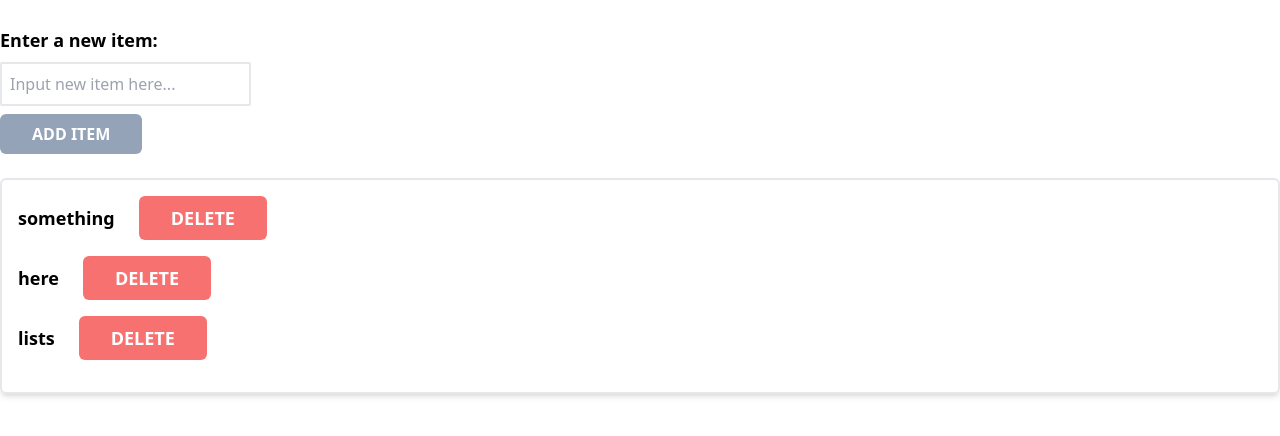
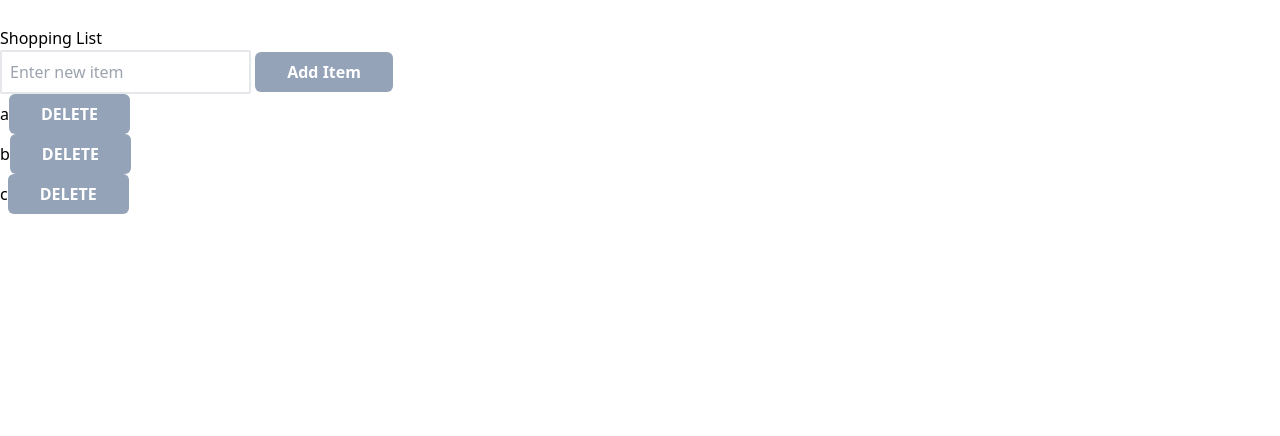
Before and after one commit to codingjogo/git_test, a plain HTML site: page top-foundation/javascript-exercises/DOM-manipulation/02_active_learning_a_dynamic_shopping_list/index.html in a window 1280 px wide. Shown: the part 78-514 px from the top of the page. Drawn offline with nearby package versions, Linux system fonts and the light colour scheme.

Commit message:
done challenge DOM-manipulation-active_learning_a_dynamic_shopping_list
I learned how to render list and have delete button and add item in a array and update UI

```diff
--- a/top-foundation/javascript-exercises/DOM-manipulation/02_active_learning_a_dynamic_shopping_list/index.html
+++ b/top-foundation/javascript-exercises/DOM-manipulation/02_active_learning_a_dynamic_shopping_list/index.html
@@ -27,19 +27,14 @@
     </header>
 
     <main class="w-[1280px] m-auto">
-        <!-- new item component -->
-        <div class="flex flex-col items-start gap-2">
-            <label for="new-item">Enter a new item:</label>
-            <input type="text" name="new-item" id="input_newItem" placeholder="Input new item here...">
-            <button id="btn_addItem">ADD ITEM</button>
-        </div>
+      <h1>Shopping List</h1>
 
-        <!-- list of items component -->
-        <div class="my-6 p-4 border-2 rounded-md shadow-md">
-            <ul id="list_item_component">
+      <input type="text" id="newItemInput" placeholder="Enter new item">
+      <button onclick="addItem()">Add Item</button>
 
-            </ul>
-        </div>
+      <ul id="shoppingList">
+          <!-- List items will be added dynamically here -->
+      </ul>
     </main>
 
     <script src="src/script.js"></script>
--- a/top-foundation/javascript-exercises/DOM-manipulation/02_active_learning_a_dynamic_shopping_list/src/script.js
+++ b/top-foundation/javascript-exercises/DOM-manipulation/02_active_learning_a_dynamic_shopping_list/src/script.js
@@ -1,61 +1,70 @@
-let items = ['something', 'here', 'lists'];
-// let items = [];
+// set shoppingList[]
+let shoppingList = ['a','b','c'];
 
-const input_newItem = document.querySelector('#input_newItem')
-console.log(input_newItem.value)
-const btn_addItem = document.querySelector('#btn_addItem')
-let list_item_component = document.querySelector('#list_item_component')
-// add click function to btn_addItem:
-// get input
-// add input in items[]
-// display new array list of items[]
 const displayItems = () => {
-    if (items.length < 0 || items.length === 0) {
-        list_item_component.innerHTML = '<p class="font-semibold text-red-400">ADD NEW ITEM </p>'
+    // get #shoppingList container (ul)
+
+    const shoppingListContainer = document.querySelector('#shoppingList');
+
+
+    if (shoppingList.length === 0) {
+        shoppingListContainer.innerHTML = '';
+        shoppingListContainer.innerHTML = '<p>please add item to list</p>'
     } else {
-        list_item_component.innerHTML = '';
-        items.map((item) => {
-            list_item_component.innerHTML += `
-                <li class="font-semibold text-lg mb-4"><span id="item">${item}</span><button class="btn-delete ml-6 bg-red-400">DELETE</button></li>
+        shoppingListContainer.innerHTML = ''
+        shoppingList.forEach((item, index) => {
+            // create li
+            // set text of li to shoppingList[0]
+            // create delete button
+            // set text delete
+            // set onClick function calling deleteItem(index)
+            // update UI
+
+            // const listItem = document.createElement('li');
+            // const deleteButton = document.createElement('button');
+
+            // listItem.textContent = item;
+            // deleteButton.textContent = 'DELETE';
+            // deleteButton.onclick = () => deleteItem(index);
+
+            // listItem.appendChild(deleteButton);
+
+            // shoppingListContainer.appendChild(listItem);
+
+            // I think this is better? or getting exploit?
+            shoppingListContainer.innerHTML += `
+                <li><span>${item}</span><button onClick="deleteItem(${index})">DELETE</button></li>
             `
         })
     }
 }
 
-const deleteItem = (itemToDelete) => {
-    // this code will improve in other program so it must be object {id:1, item: 'string'} so it's better to identify an ID or whose gonna be deleted but for the sake of simplicity.
-
-    return items.filter((item) => itemToDelete !== item)
+// addItem():
+const addItem = () => {
+    // get input
+    const newItem = document.querySelector('#newItemInput').value.trim();
+    if (newItem === '') {
+        alert('please fill the input');
+    } else {
+        shoppingList.push(newItem);
+    }
+    // check if the input isn't empty
+    // push the input to the shoppingList[]
+    // update UI
+    displayItems();
 }
 
-input_newItem.addEventListener('keypress', (e) => {
-    // If the user presses the "Enter" key on the keyboard
-    if (e.key === "Enter") {
-        // Trigger the button element with a click
-        document.getElementById("btn_addItem").click();
-      }
-})
+// END of addItem()
 
-btn_addItem.addEventListener('click', (e) => {
-    const newItem = input_newItem.value;
+// deleteItem(index): using splice
+const deleteItem = (index) => {
+    // delete item using splice
+    shoppingList.splice(index, 1)
 
-    items.push(newItem);
+    // update UI
+    displayItems();
+}
+// END of deleteItem(index)
 
-    displayItems();
-    input_newItem.value = '';
-})
-
-displayItems()
-
-const deleteBtns = document.querySelectorAll('.btn-delete')
-
-deleteBtns.forEach((btn) => {
-    // console.log(btn.previousElementSibling.textContent)
-
-        btn.addEventListener('click', () => {
-            // deletes an item in items[]
-            console.log(deleteItem(btn.previousElementSibling.textContent))
-
-            displayItems();
-        })
-})
+// initial update UI
+displayItems();
```
